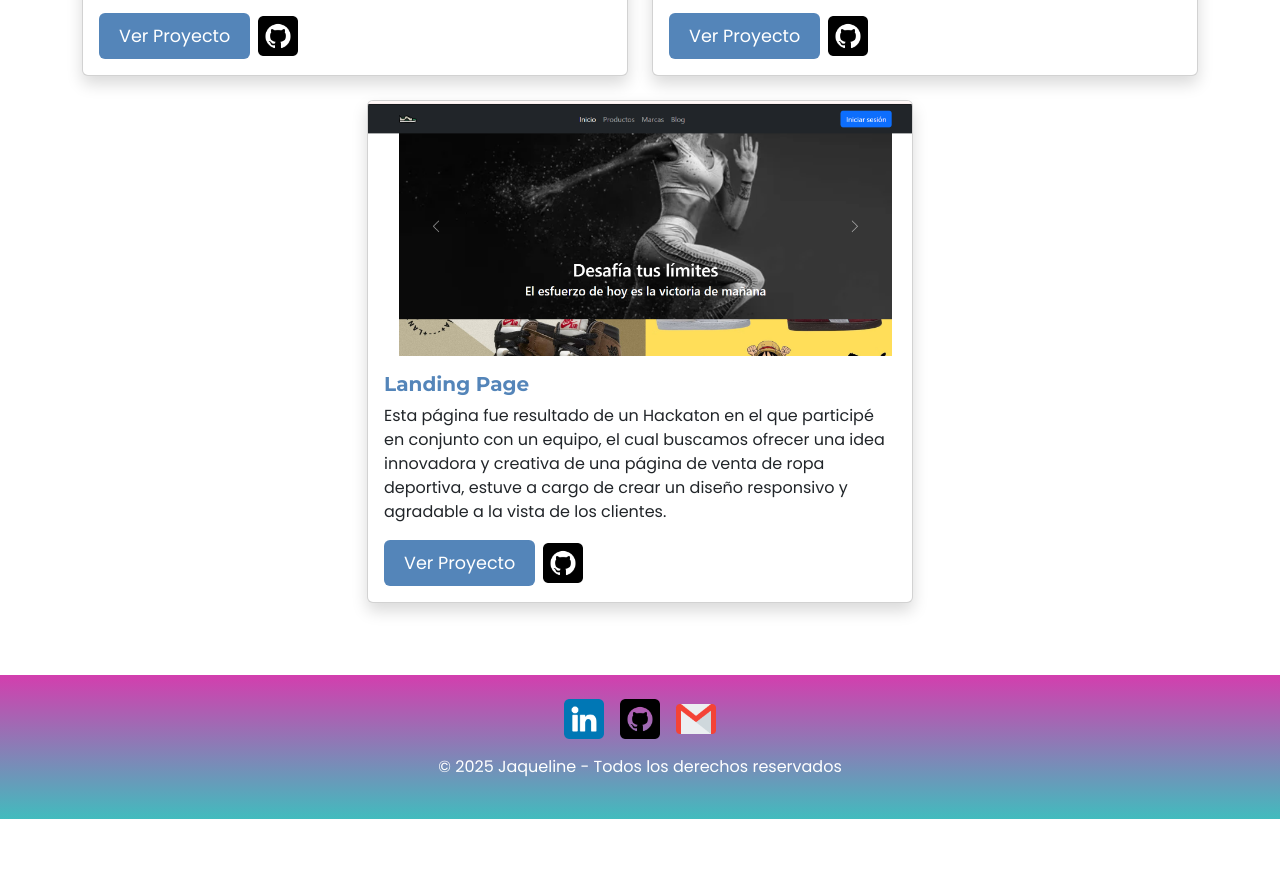
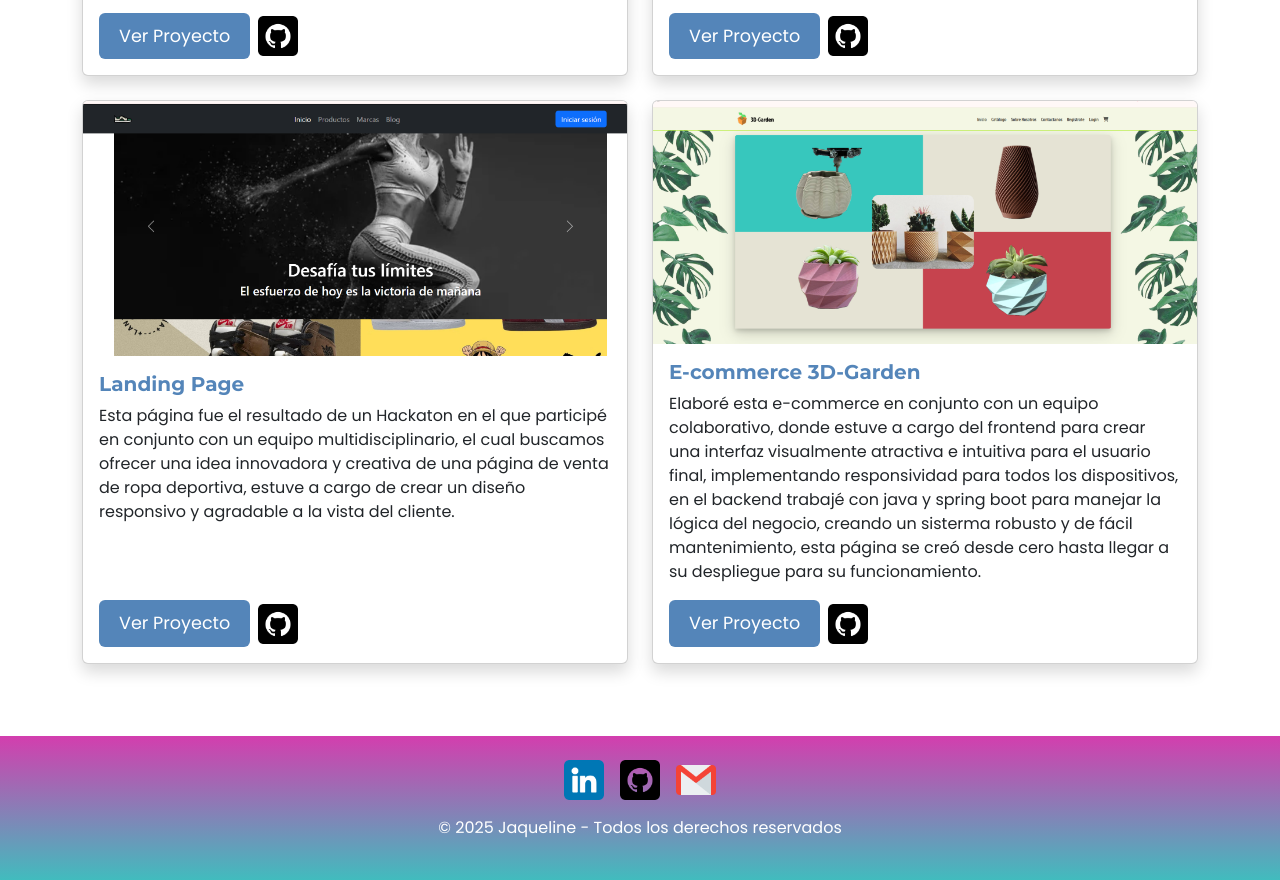
Before and after one commit to jaqui-jesus/portafolio-jaqui, a plain HTML site: page portafolio.html in a window 1280 px wide. Shown: the part 1476-2356 px from the top of the page. Before the commit the page ends 2295 px from the top, so only its background shows below. Drawn offline with nearby package versions, Linux system fonts and the light colour scheme.

Commit message:
Update of projects and courses

```diff
--- a/portafolio.html
+++ b/portafolio.html
@@ -103,13 +103,14 @@
                         </div>
                     </div>
                 </div>
-                <!-- Proyecto 5 -->
-                <div class="col-md-6 mx-auto mb-4 d-flex">
+
+                 <!-- Proyecto 5 -->
+                <div class="col-md-6 mb-4 d-flex">
                     <div class="card shadow h-100">
                         <img src="assets/lading-page.png" class="card-img-top" alt="Proyecto 5">
                         <div class="card-body d-flex flex-column">
                             <h5 class="card-title font-primary">Landing Page</h5>
-                            <p class="card-text flex-grow-1">Esta página fue resultado de un Hackaton en el que participé en conjunto con un equipo, el cual buscamos ofrecer una idea innovadora y creativa de una página de venta de ropa deportiva, estuve a cargo de crear un diseño responsivo y agradable a la vista de los clientes.</p>
+                            <p class="card-text flex-grow-1">Esta página fue el resultado de un Hackaton en el que participé en conjunto con un equipo multidisciplinario, el cual buscamos ofrecer una idea innovadora y creativa de una página de venta de ropa deportiva, estuve a cargo de crear un diseño responsivo y agradable a la vista del cliente.</p>
                             <div class="d-flex align-items-center gap-2 mt-auto">
                                 <a href="https://hyperun.vercel.app/" target="_blank" class="btn btn-primary">Ver Proyecto</a>
                                 <a href="https://github.com/Yairgg95/Hackaton-generation" target="_blank">
@@ -119,7 +120,23 @@
                         </div>
                     </div>
                 </div>
-            </div>
+                <!-- Proyecto 6 -->
+                <div class="col-md-6 mb-4 d-flex">
+                    <div class="card shadow h-100">
+                        <img src="assets/Captura de pantalla 2025-06-11 110948.png" class="card-img-top" alt="Proyecto 6">
+                        <div class="card-body d-flex flex-column">
+                            <h5 class="card-title font-primary">E-commerce 3D-Garden</h5>
+                            <p class="card-text flex-grow-1">Elaboré esta e-commerce en conjunto con un equipo colaborativo, donde estuve a cargo del frontend para crear una interfaz visualmente atractiva e intuitiva para el usuario final, implementando responsividad para todos los dispositivos, en el backend trabajé con java y spring boot para manejar la lógica del negocio, creando un sisterma robusto y de fácil mantenimiento, esta página se creó desde cero hasta llegar a su despliegue para su funcionamiento.</p>
+                            <div class="d-flex align-items-center gap-2 mt-auto">
+                                <a href="https://incomparable-stroopwafel-3c62da.netlify.app/" target="_blank" class="btn btn-primary">Ver Proyecto</a>
+                                <a href="https://github.com/Yairgg95/3D-Garden-API" target="_blank">
+                                    <img src="assets/github.png" alt="GitHub" class="icon">
+                                </a>
+                            </div>
+                        </div>
+                    </div>
+                </div>
+
         </section>
     </main>
 
```
Also changed, not shown: cv.html (+18 -1 lines), assets/Captura de pantalla 2025-06-11 110948.png (added).
